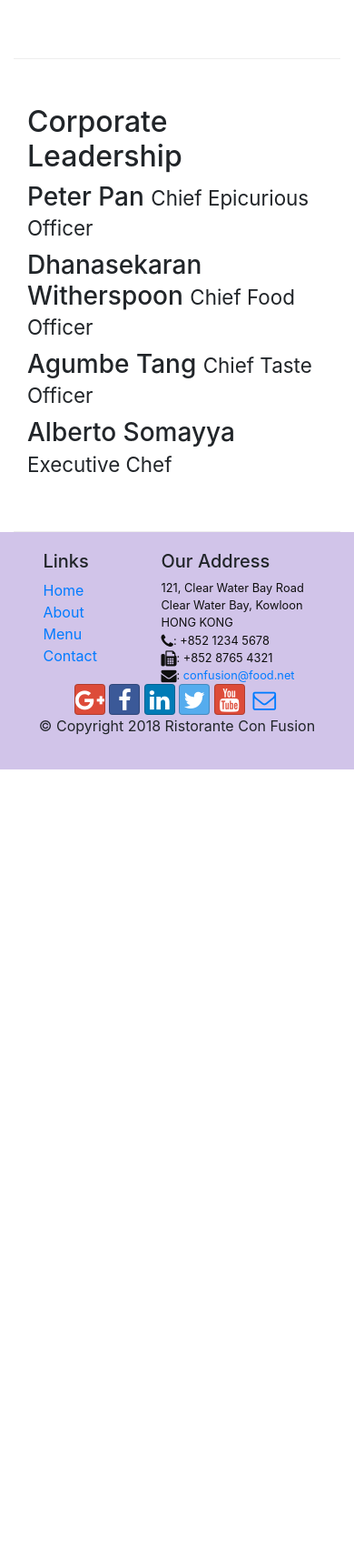
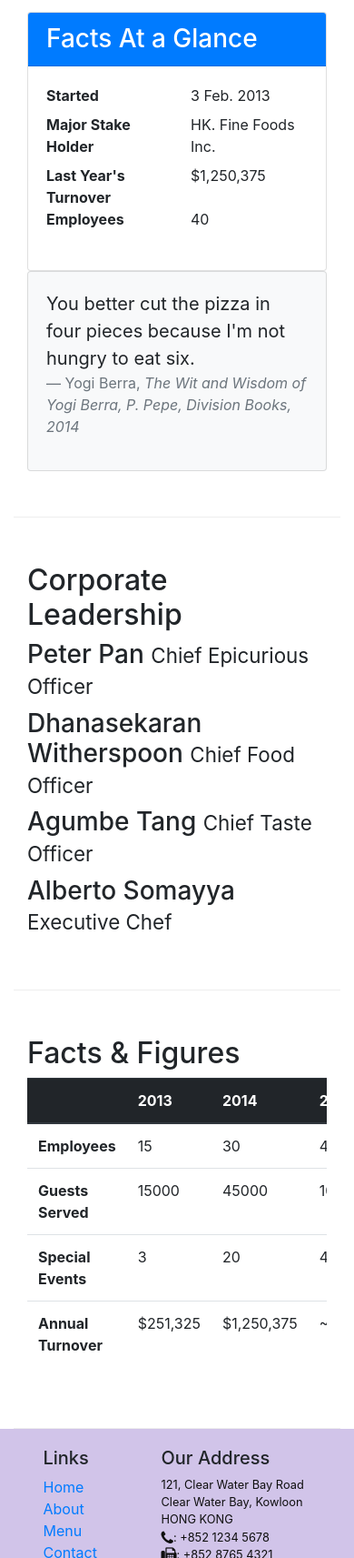
Before and after one commit to rasleenkaur/conFusion, a website: page aboutus.html in a window 390 px wide. Shown: the part 1037-2750 px from the top of the page at 91% size. Before the commit the page ends 1883 px from the top, so only its background shows below. Drawn offline with nearby package versions, Linux system fonts and the light colour scheme.

Commit message:
Tables and Cards

```diff
--- a/aboutus.html
+++ b/aboutus.html
@@ -27,10 +27,14 @@
 
                 <ul class="navbar-nav mr-auto">
                     <!-- mr-auto makes the content as left as possible . specifies right margin -->
-                    <li class="nav-item"> <a class="nav-link" href="./index.html"><span class= "fa fa-home fa-lg"></span> Home</a></li>
-                    <li class="nav-item active"> <a class="nav-link" href="#"><span class= "fa fa-info fa-lg"></span> About</a></li>
-                    <li class="nav-item"> <a class="nav-link" href="#"><span class= "fa fa-list fa-lg"></span> Menu</a></li>
-                    <li class="nav-item"> <a class="nav-link" href="./contactus.html"><span class= "fa fa-address-card fa-lg"></span> Contact</a></li>
+                    <li class="nav-item"> <a class="nav-link" href="./index.html"><span class="fa fa-home fa-lg"></span>
+                            Home</a></li>
+                    <li class="nav-item active"> <a class="nav-link" href="#"><span class="fa fa-info fa-lg"></span>
+                            About</a></li>
+                    <li class="nav-item"> <a class="nav-link" href="#"><span class="fa fa-list fa-lg"></span> Menu</a>
+                    </li>
+                    <li class="nav-item"> <a class="nav-link" href="./contactus.html"><span
+                                class="fa fa-address-card fa-lg"></span> Contact</a></li>
                 </ul>
             </div>
         </div>
@@ -75,7 +79,35 @@
                 <p>The restaurant traces its humble beginnings to <em>The Frying Pan</em>, a successful chain started by
                     our CEO, Mr. Peter Pan, that featured for the first time the world's best cuisines in a pan.</p>
             </div>
-            <div class="col-12 col-sm-6">
+            <div class="col-sm">
+                <div class="card">
+                    <h3 class="card-header bg-primary text-white">
+                        Facts At a Glance
+                    </h3>
+                    <div class="card-body">
+                        <dl class="row">
+                            <dt class="col-6">Started</dt>
+                            <dd class="col-6">3 Feb. 2013</dd>
+                            <dt class="col-6">Major Stake Holder</dt>
+                            <dd class="col-6">HK. Fine Foods Inc.</dd>
+                            <dt class="col-6">Last Year's Turnover</dt>
+                            <dd class="col-6">$1,250,375</dd>
+                            <dt class="col-6">Employees</dt>
+                            <dd class="col-6">40</dd>
+                        </dl>
+                    </div>
+                </div>
+            </div>
+            <div class="col-12">
+                <div class="card card-body bg-light">
+                    <!-- This card just has a card body and no card header -->
+                    <blockquote class="blockquote">
+                        <p class="mb-0">You better cut the pizza in four pieces because I'm not hungry to eat six.</p>
+                        <footer class="blockquote-footer">Yogi Berra,
+                            <cite title="Source Title">The Wit and Wisdom of Yogi Berra, P. Pepe, Division Books, 2014</cite>
+                        </footer>
+                    </blockquote>
+                </div>
             </div>
         </div>
 
@@ -112,6 +144,51 @@
                         winning hit! Amma Mia!</em></p>
             </div>
         </div>
+        <div class="row row-content">
+            <div class="col-12 col-sm-9">
+                <h2>Facts &amp; Figures</h2>
+                <div class="table-responsive">
+                    <table class="table table-stripped">
+                        <thead class="thead-dark">
+                            <tr>
+                                <th>&nbsp;</th>
+                                <th>2013</th>
+                                <th>2014</th>
+                                <th>2015</th>
+                            </tr>
+                        </thead>
+                        <tbody>
+                            <tr>
+                                <th>Employees</th>
+                                <td>15</td>
+                                <td>30</td>
+                                <td>40</td>
+                            </tr>
+                            <tr>
+                                <th>Guests Served</th>
+                                <td>15000</td>
+                                <td>45000</td>
+                                <td>100,000</td>
+                            </tr>
+                            <tr>
+                                <th>Special Events</th>
+                                <td>3</td>
+                                <td>20</td>
+                                <td>45</td>
+                            </tr>
+                            <tr>
+                                <th>Annual Turnover</th>
+                                <td>$251,325</td>
+                                <td>$1,250,375</td>
+                                <td>~$3,000,000</td>
+                            </tr>
+                        </tbody>
+                    </table>
+
+                </div>
+            </div>
+            <div class="col-12 col-sm-3"></div>
+        </div>
     </div>
 
 
@@ -141,11 +218,16 @@
                 </div>
                 <div class="col-12 col-sm-4 align-self-center">
                     <div class="text-center">
-                        <a class="btn btn-social-icon btn-google " href="http://google.com/+"><i class="fa fa-google-plus fa-lg"></i></a>
-                        <a class="btn btn-social-icon btn-facebook " href="http://www.facebook.com/profile.php?id="><i class="fa fa-facebook fa-lg"></i></a>
-                        <a class="btn btn-social-icon btn-linkedin " href="http://www.linkedin.com/in/"><i class="fa fa-linkedin fa-lg"></i></a>
-                        <a class="btn btn-social-icon btn-twitter " href="http://twitter.com/"><i class="fa fa-twitter fa-lg"></i></a>
-                        <a class="btn btn-social-icon btn-google " href="http://youtube.com/"><i class="fa fa-youtube fa-lg"></i></a>
+                        <a class="btn btn-social-icon btn-google " href="http://google.com/+"><i
+                                class="fa fa-google-plus fa-lg"></i></a>
+                        <a class="btn btn-social-icon btn-facebook " href="http://www.facebook.com/profile.php?id="><i
+                                class="fa fa-facebook fa-lg"></i></a>
+                        <a class="btn btn-social-icon btn-linkedin " href="http://www.linkedin.com/in/"><i
+                                class="fa fa-linkedin fa-lg"></i></a>
+                        <a class="btn btn-social-icon btn-twitter " href="http://twitter.com/"><i
+                                class="fa fa-twitter fa-lg"></i></a>
+                        <a class="btn btn-social-icon btn-google " href="http://youtube.com/"><i
+                                class="fa fa-youtube fa-lg"></i></a>
                         <a class="btn btn-social-icon " href="mailto:"><i class="fa fa-envelope-o fa-lg"></i></a>
                     </div>
                 </div>
```
Lines whose indentation alone changed are shown as unchanged.
